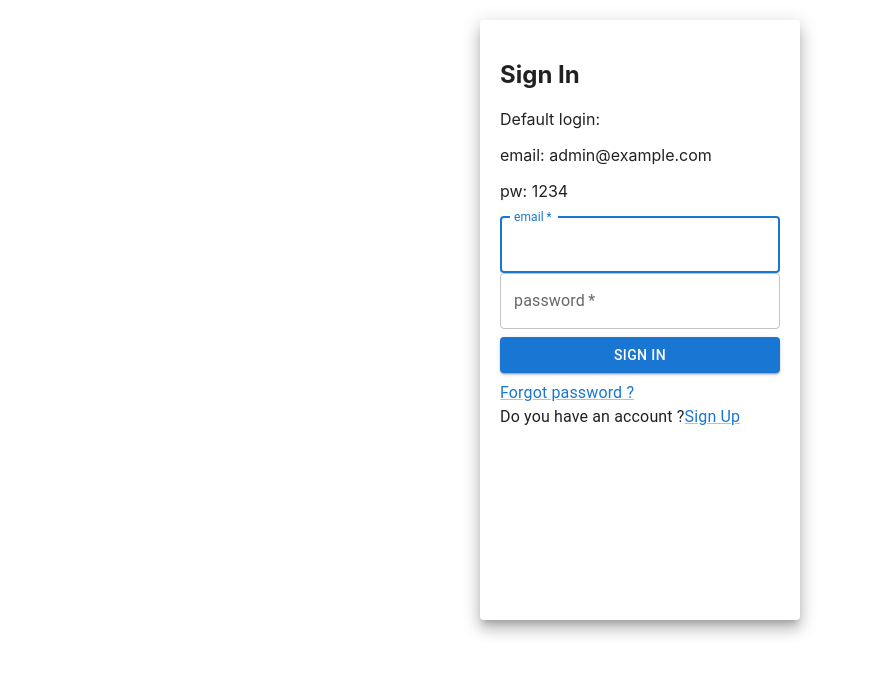
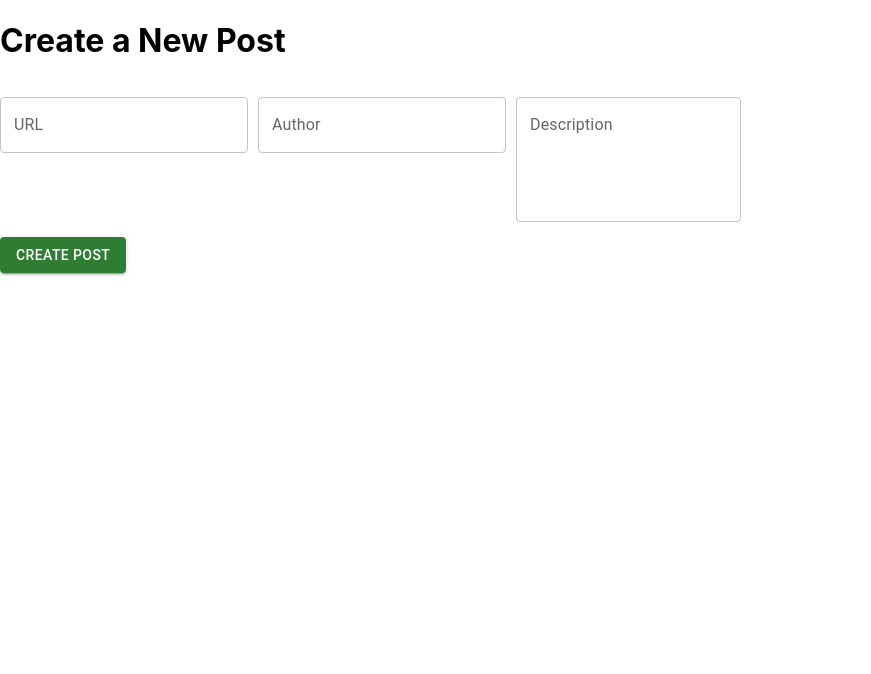
Before and after one commit to jvl1ana/Image-Gallery_223-Frontend, a React (Create React App) app in the folder nypag-react_frontend-e4cfc304b98f/: page /create-post in a window 1280 px wide. Before the commit this address led to /login. Shown: the top 674 px of the page, without its empty margins (0-871 px from the left). Built offline with nearby package versions, Linux system fonts and the light colour scheme.

Commit message:
deleted login request for create post button

```diff
--- a/nypag-react_frontend-e4cfc304b98f/src/Router/Router.tsx
+++ b/nypag-react_frontend-e4cfc304b98f/src/Router/Router.tsx
@@ -29,7 +29,7 @@ const Router = () => {
 
         <Route
             path={'/create-post'}
-            element={<PrivateRoute requiredAuths={[]} element={<NewPostPage />} />}
+             element={<NewPostPage />}
         />
 
       <Route
```
